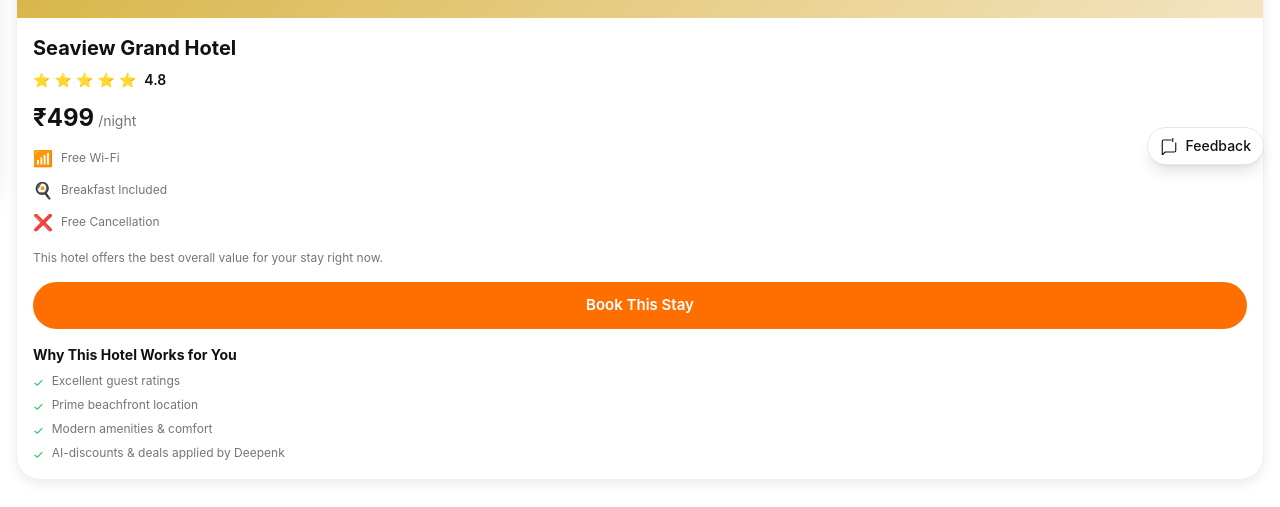
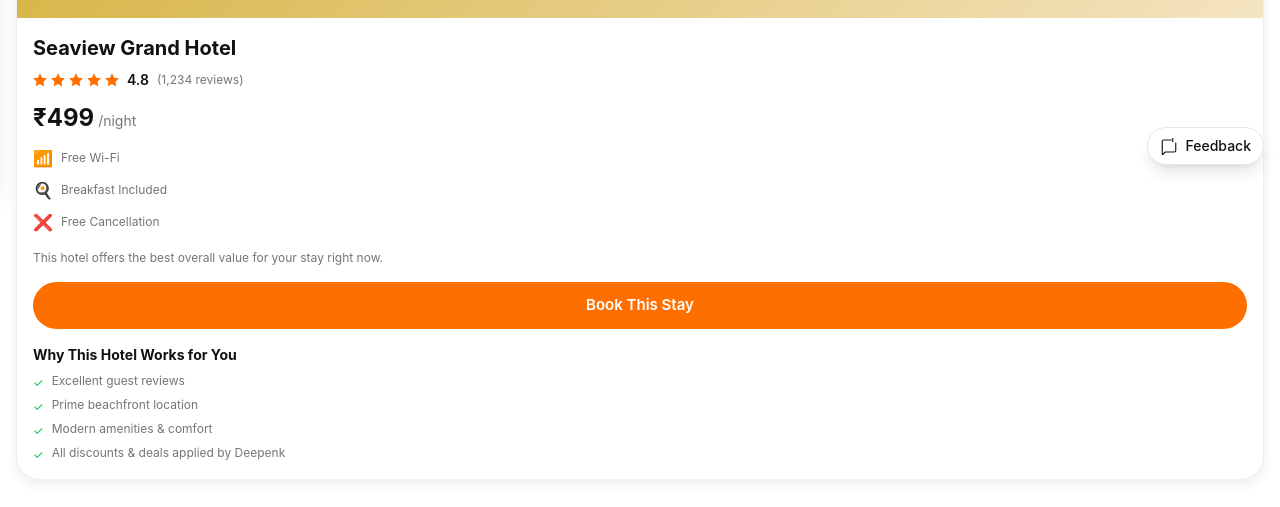
Before and after one commit to Vignesh-Kamsala/deepenk, a React (Vite) app in the folder deepenk-app/: page /hotels in a window 1280 px wide. Shown: the part 611-1118 px from the top of the page. Built offline with nearby package versions, Linux system fonts and the light colour scheme.

Commit message:
up to hotels page

```diff
--- a/deepenk-app/src/components/sections/HotelsPage.jsx
+++ b/deepenk-app/src/components/sections/HotelsPage.jsx
@@ -74,10 +74,10 @@ const HotelsPage = () => {
     ],
     description: 'This hotel offers the best overall value for your stay right now.',
     features: [
-      'Excellent guest ratings',
+      'Excellent guest reviews',
       'Prime beachfront location',
       'Modern amenities & comfort',
-      'AI-discounts & deals applied by Deepenk'
+      'All discounts & deals applied by Deepenk'
     ]
   }
 
@@ -195,11 +195,16 @@ const HotelsPage = () => {
             </h3>
 
             {/* Rating */}
-            <div className="flex items-center gap-1 mb-3">
-              {[1, 2, 3, 4, 5].map((star) => (
-                <span key={star} className="text-orange-500 text-sm">⭐</span>
-              ))}
-              <span className="text-sm font-semibold ml-1" style={{ color: '#111111' }}>4.8</span>
+            <div className="flex items-center gap-2 mb-3">
+              <div style={{ display: 'flex', gap: 4, alignItems: 'center' }}>
+                {[1, 2, 3, 4, 5].map((star) => (
+                  <svg key={star} width="14" height="14" viewBox="0 0 24 24" fill="#FF6F00" xmlns="http://www.w3.org/2000/svg">
+                    <path d="M12 .587l3.668 7.431 8.2 1.193-5.934 5.79 1.402 8.175L12 18.896l-7.336 3.88 1.402-8.175L.132 9.211l8.2-1.193z" />
+                  </svg>
+                ))}
+              </div>
+              <span className="text-sm font-semibold" style={{ color: '#111111' }}>{featuredHotel.rating}</span>
+              <span className="text-xs" style={{ color: '#757575' }}>({featuredHotel.reviews} reviews)</span>
             </div>
 
             {/* Price */}
```
